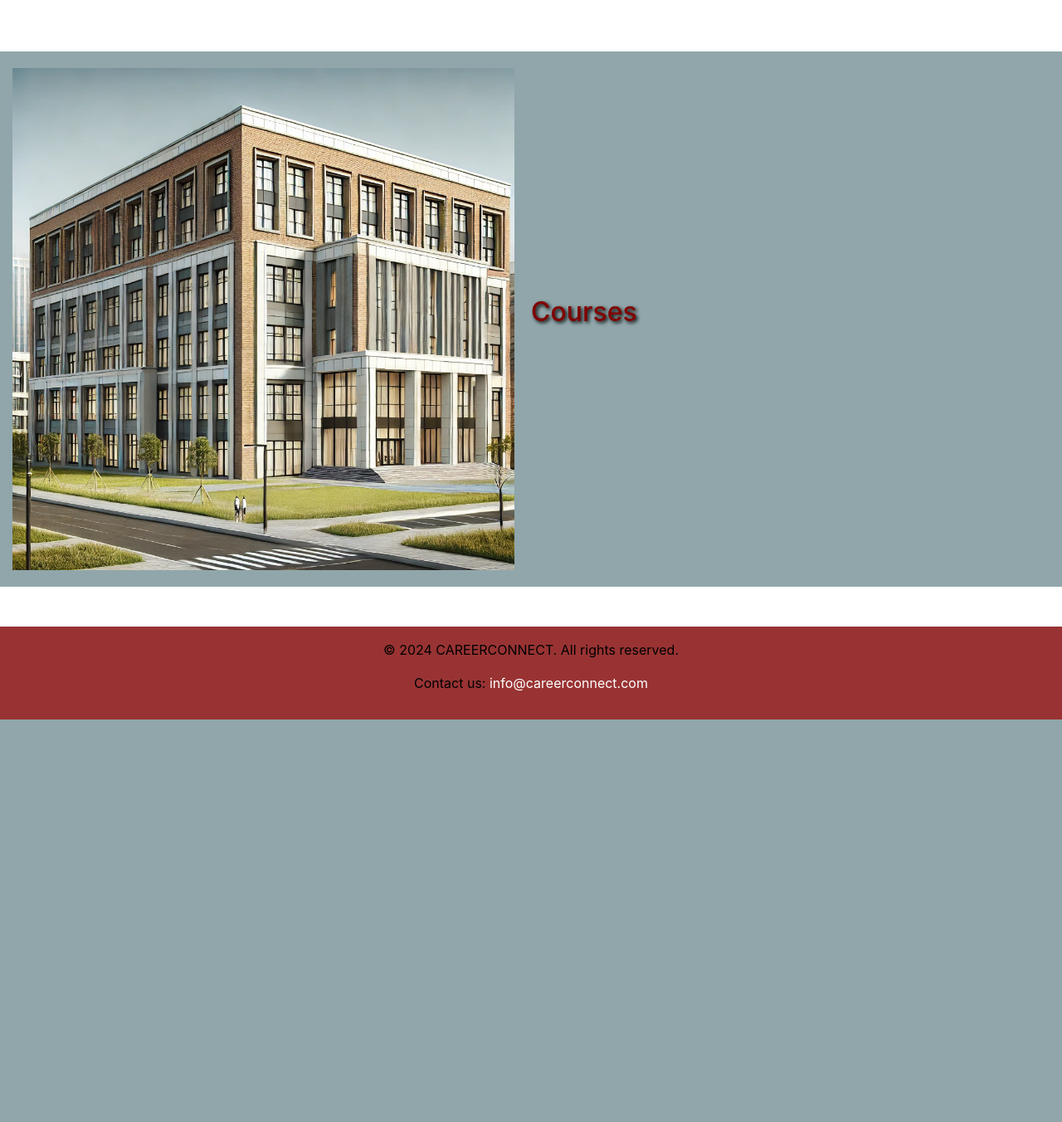
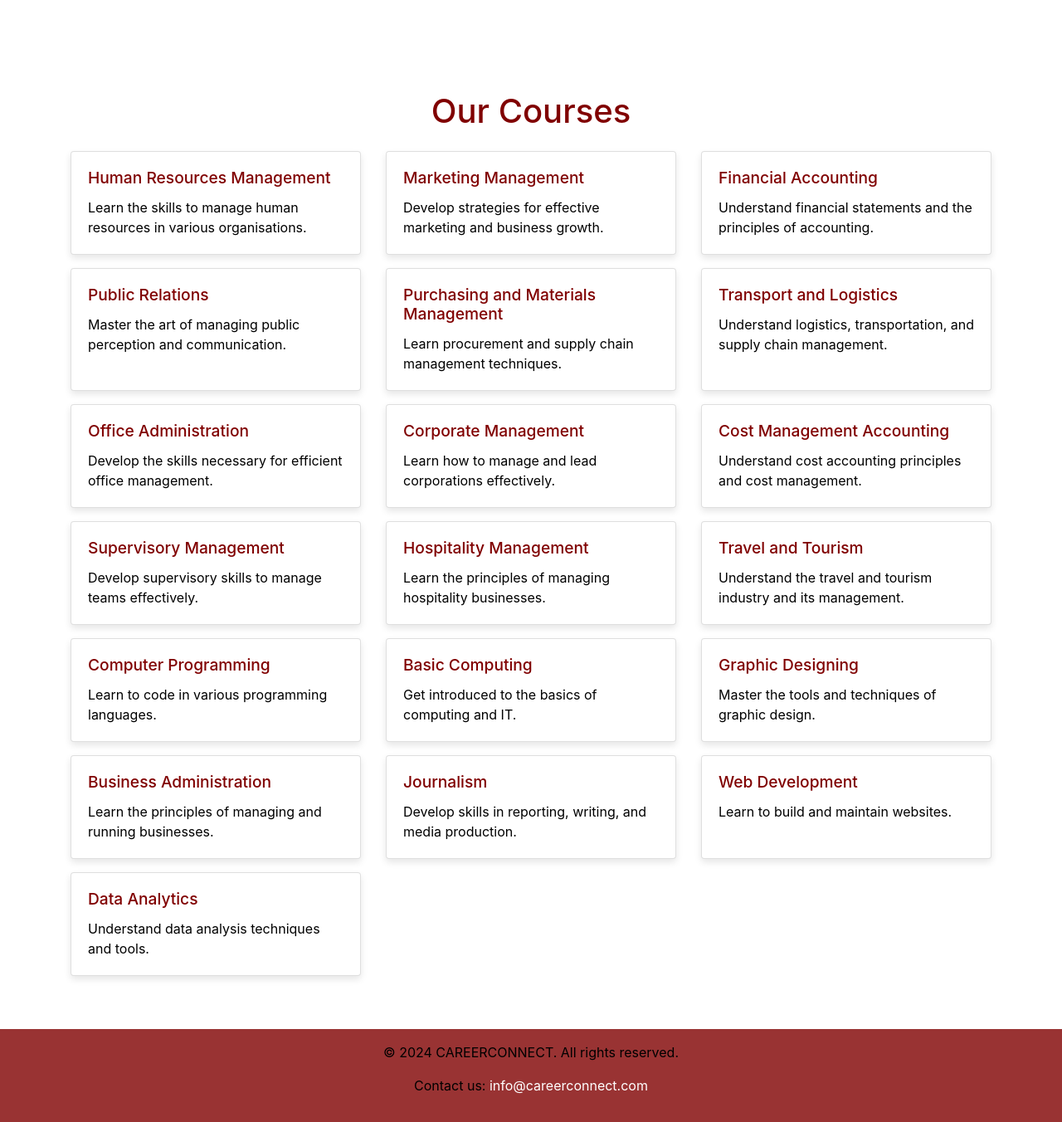
Before and after one commit to goodwellmafunga/careerconnect-web-, a Flask app: page /courses in a window 1280 px wide. Shown: the part 56-1408 px from the top of the page at 83% size. Before the commit the page ends 923 px from the top, so only its background shows below. Run offline with Flask 3, Linux system fonts and the light colour scheme; data that the repository does not hold is empty; some libraries are stand-ins or nearby versions.

Commit message:
Create standalone courses page

```diff
--- a/app/routes/main_routes.py
+++ b/app/routes/main_routes.py
@@ -18,7 +18,27 @@ def news():
 
 @main.route('/courses')
 def courses():
-    courses = Course.query.all()
+    courses = [
+        {"title": "Human Resources Management", "description": "Learn the skills to manage human resources in various organisations."},
+        {"title": "Marketing Management", "description": "Develop strategies for effective marketing and business growth."},
+        {"title": "Financial Accounting", "description": "Understand financial statements and the principles of accounting."},
+        {"title": "Public Relations", "description": "Master the art of managing public perception and communication."},
+        {"title": "Purchasing and Materials Management", "description": "Learn procurement and supply chain management techniques."},
+        {"title": "Transport and Logistics", "description": "Understand logistics, transportation, and supply chain management."},
+        {"title": "Office Administration", "description": "Develop the skills necessary for efficient office management."},
+        {"title": "Corporate Management", "description": "Learn how to manage and lead corporations effectively."},
+        {"title": "Cost Management Accounting", "description": "Understand cost accounting principles and cost management."},
+        {"title": "Supervisory Management", "description": "Develop supervisory skills to manage teams effectively."},
+        {"title": "Hospitality Management", "description": "Learn the principles of managing hospitality businesses."},
+        {"title": "Travel and Tourism", "description": "Understand the travel and tourism industry and its management."},
+        {"title": "Computer Programming", "description": "Learn to code in various programming languages."},
+        {"title": "Basic Computing", "description": "Get introduced to the basics of computing and IT."},
+        {"title": "Graphic Designing", "description": "Master the tools and techniques of graphic design."},
+        {"title": "Business Administration", "description": "Learn the principles of managing and running businesses."},
+        {"title": "Journalism", "description": "Develop skills in reporting, writing, and media production."},
+        {"title": "Web Development", "description": "Learn to build and maintain websites."},
+        {"title": "Data Analytics", "description": "Understand data analysis techniques and tools."},
+    ]
     return render_template('courses.html', courses=courses)
 
 @main.route('/events')
--- a/app/static/css/app.css
+++ b/app/static/css/app.css
@@ -76,6 +76,25 @@ p {
     color: #000;
 }
 
-.text-shadow {
-    text-shadow: 2px 2px 4px #000000; /* Add shadow for readability */
+/* Card styling for courses page */
+.card {
+    background-color: #fff;
+    color: #000;
+    border: none;
+    border-radius: 10px;
+    box-shadow: 0 4px 8px rgba(0, 0, 0, 0.1);
 }
+
+.card-body {
+    padding: 20px;
+}
+
+.card-title {
+    color: #800000; /* Maroon */
+    font-size: 1.2em;
+    margin-bottom: 15px;
+}
+
+.card-text {
+    font-size: 1em;
+}
--- a/app/templates/courses.html
+++ b/app/templates/courses.html
@@ -1,10 +1,57 @@
-{% extends "base.html" %}
-{% block content %}
-<h2>Courses</h2>
-<ul>
-    {% for course in courses %}
-    <li>{{ course.title }}</li>
-    <p>{{ course.description }}</p>
-    {% endfor %}
-</ul>
-{% endblock %}
+<!DOCTYPE html>
+<html lang="en">
+<head>
+    <meta charset="UTF-8">
+    <meta name="viewport" content="width=device-width, initial-scale=1.0">
+    <title>Courses - CAREERCONNECT</title>
+    <link rel="icon" href="{{ url_for('static', filename='img/logo.png') }}" type="image/png">
+    <link rel="stylesheet" href="{{ url_for('static', filename='css/app.css') }}">
+    <link rel="stylesheet" href="https://stackpath.bootstrapcdn.com/bootstrap/4.5.2/css/bootstrap.min.css">
+</head>
+<body>
+    <nav class="navbar navbar-expand-lg navbar-dark bg-maroon fixed-top">
+        <a class="navbar-brand" href="{{ url_for('main.index') }}">
+            <img src="{{ url_for('static', filename='img/logo.png') }}" width="30" height="30" class="d-inline-block align-top" alt="Logo">
+            <span class="nav-link-title">CAREERCONNECT</span>
+        </a>
+        <button class="navbar-toggler" type="button" data-toggle="collapse" data-target="#navbarNav" aria-controls="navbarNav" aria-expanded="false" aria-label="Toggle navigation">
+            <span class="navbar-toggler-icon"></span>
+        </button>
+        <div class="collapse navbar-collapse" id="navbarNav">
+            <ul class="navbar-nav ml-auto">
+                <li class="nav-item"><a class="nav-link" href="{{ url_for('main.index') }}">Home</a></li>
+                <li class="nav-item"><a class="nav-link" href="{{ url_for('main.news') }}">News</a></li>
+                <li class="nav-item"><a class="nav-link" href="{{ url_for('main.courses') }}">Courses</a></li>
+                <li class="nav-item"><a class="nav-link" href="{{ url_for('main.events') }}">Events</a></li>
+                <li class="nav-item"><a class="nav-link" href="{{ url_for('main.about') }}">About</a></li>
+                <li class="nav-item"><a class="nav-link" href="{{ url_for('main.contact') }}">Contact</a></li>
+                <li class="nav-item"><a class="nav-link" href="{{ url_for('auth.login') }}">Login</a></li>
+            </ul>
+        </div>
+    </nav>
+    <div class="container mt-5 pt-5">
+        <h1 class="text-center">Our Courses</h1>
+        <div class="row mt-4">
+            {% for course in courses %}
+            <div class="col-md-4 mb-3">
+                <div class="card h-100">
+                    <div class="card-body">
+                        <h5 class="card-title">{{ course.title }}</h5>
+                        <p class="card-text">{{ course.description }}</p>
+                    </div>
+                </div>
+            </div>
+            {% endfor %}
+        </div>
+    </div>
+    <footer class="footer bg-maroon text-white text-center py-3 mt-5">
+        <div class="container">
+            <p>&copy; 2024 CAREERCONNECT. All rights reserved.</p>
+            <p>Contact us: <a href="mailto:info@careerconnect.com" class="text-white">info@careerconnect.com</a></p>
+        </div>
+    </footer>
+    <script src="https://code.jquery.com/jquery-3.5.1.slim.min.js"></script>
+    <script src="https://cdn.jsdelivr.net/npm/@popperjs/core@2.5.4/dist/umd/popper.min.js"></script>
+    <script src="https://stackpath.bootstrapcdn.com/bootstrap/4.5.2/js/bootstrap.min.js"></script>
+</body>
+</html>
```
